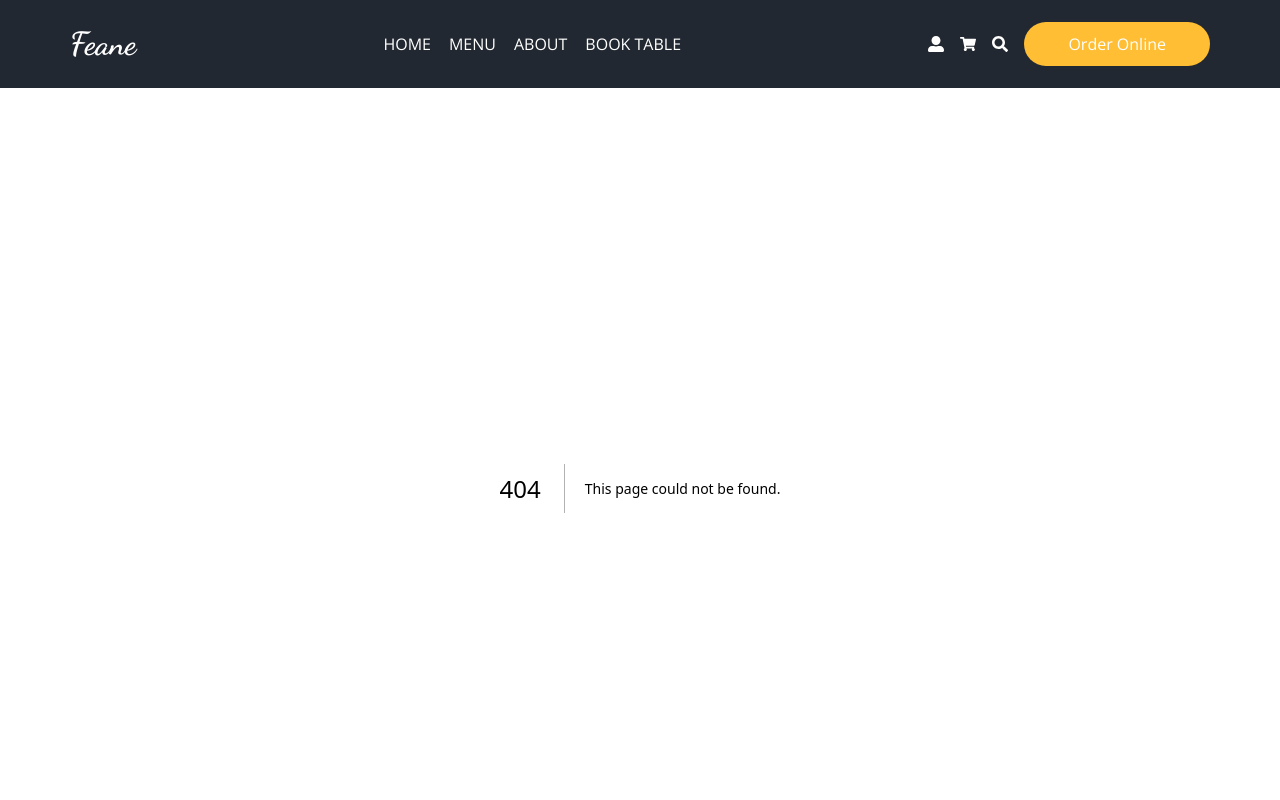
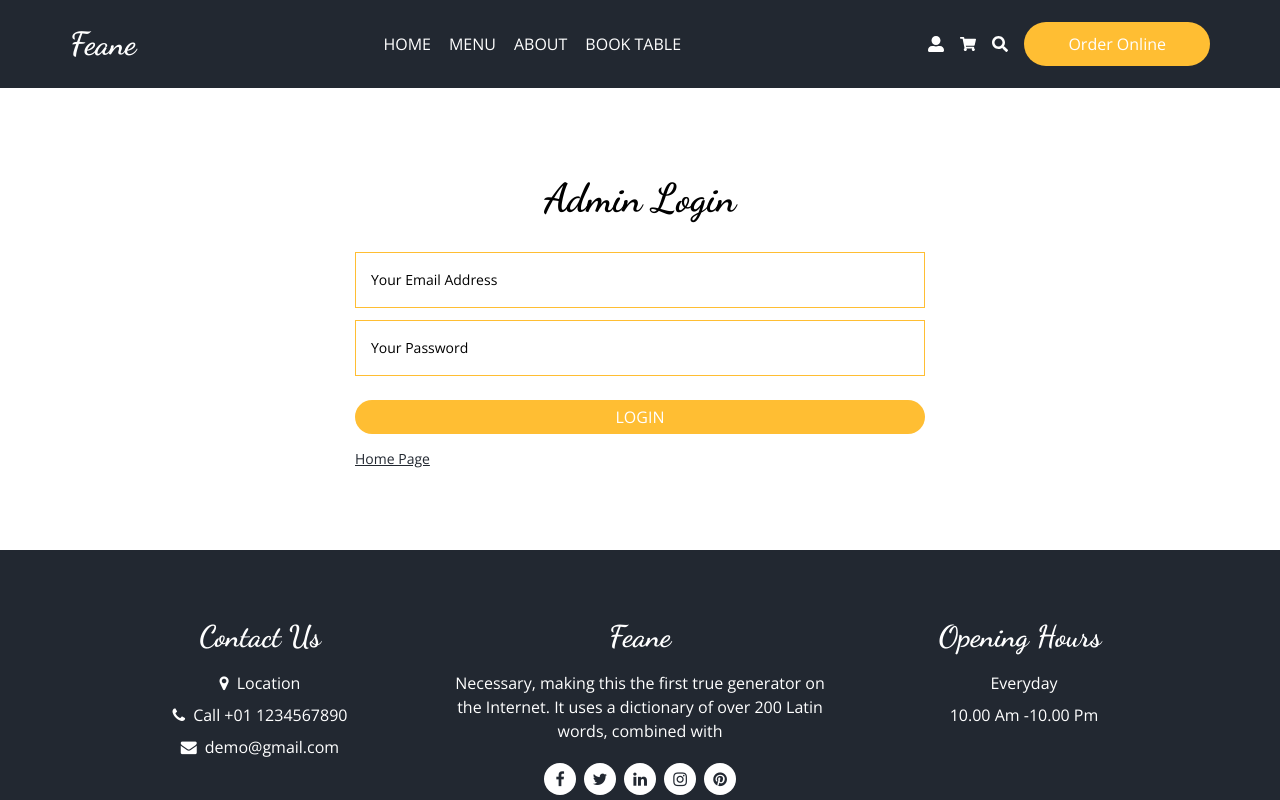
Before and after one commit to seval2019/yemeksiparis, a Next.js app: page /auth/admin in a window 1280 px wide. Before the commit this address had no page. Shown: the top 800 px of the page. Built offline with nearby package versions, Linux system fonts and the light colour scheme.

Commit message:
auth pages design

```diff
--- a/pages/about.jsx
+++ /dev/null
@@ -1,8 +0,0 @@
-
-const About = () => {
-  return (
-    <div>About</div>
-  )
-}
-
-export default About
--- /dev/null
+++ b/pages/auth/admin.jsx
@@ -0,0 +1,69 @@
+import { useFormik } from "formik";
+import Link from "next/link";
+import Input from "../../components/form/Input";
+import Title from "../../components/ui/Title";
+import { adminSchema } from "../../schema/admin";
+
+const Admin = () => {
+  const onSubmit = async (values, actions) => {
+    await new Promise((resolve) => setTimeout(resolve, 4000));
+    actions.resetForm();
+  };
+  const { values, errors, touched, handleSubmit, handleChange, handleBlur } =
+    useFormik({
+      initialValues: {
+        email: "",
+        password: "",
+      },
+      onSubmit,
+      validationSchema: adminSchema,
+    });
+
+  const inputs = [
+    {
+      id: 1,
+      name: "email",
+      type: "email",
+      placeholder: "Your Email Address",
+      value: values.email,
+      errorMessage: errors.email,
+      touched: touched.email,
+    },
+    {
+      id: 2,
+      name: "password",
+      type: "password",
+      placeholder: "Your Password",
+      value: values.password,
+      errorMessage: errors.password,
+      touched: touched.password,
+    },
+  ];
+  return (
+    <div className='container mx-auto'>
+      <form className='flex flex-col items-center my-20 md:w-1/2 w-full mx-auto' onSubmit={handleSubmit}>
+        <Title addClass="text-[40px] mb-6">Admin Login</Title>
+        <div className="flex flex-col gap-y-3 w-full">
+          {inputs.map((input) => (
+            <Input
+              key={input.id}
+              {...input}
+              onChange={handleChange}
+              onBlur={handleBlur}
+            />
+          ))}
+        </div>
+        <div className="flex flex-col w-full gap-y-3 mt-6">
+          <button className="btn-primary rounded-full">LOGIN</button>
+          <Link href="/home">
+            <span className="text-sm underline cursor-pointer text-secondary">
+              Home Page
+            </span>
+          </Link>
+        </div>
+      </form>
+    </div>
+  )
+}
+
+export default Admin
--- /dev/null
+++ b/pages/auth/login.jsx
@@ -0,0 +1,73 @@
+import { useFormik } from "formik";
+import Link from "next/link";
+import Input from "../../components/form/Input";
+import Title from "../../components/ui/Title";
+import { loginSchema } from "../../schema/login";
+
+const Login = () => {
+  const onSubmit = async (values, actions) => {
+    await new Promise((resolve) => setTimeout(resolve, 4000));
+    actions.resetForm();
+  };
+  const { values, errors, touched, handleSubmit, handleChange, handleBlur } =
+    useFormik({
+      initialValues: {
+        email: "",
+        password: "",
+      },
+      onSubmit,
+      validationSchema: loginSchema,
+    });
+
+  const inputs = [
+    {
+      id: 1,
+      name: "email",
+      type: "email",
+      placeholder: "Your Email Address",
+      value: values.email,
+      errorMessage: errors.email,
+      touched: touched.email,
+    },
+    {
+      id: 2,
+      name: "password",
+      type: "password",
+      placeholder: "Your Password",
+      value: values.password,
+      errorMessage: errors.password,
+      touched: touched.password,
+    },
+  ];
+  return (
+    <div className='container mx-auto'>
+      <form className='flex flex-col items-center my-20 md:w-1/2 w-full mx-auto' onSubmit={handleSubmit}>
+        <Title addClass="text-[40px] mb-6">Login</Title>
+        <div className="flex flex-col gap-y-3 w-full">
+          {inputs.map((input) => (
+            <Input
+              key={input.id}
+              {...input}
+              onChange={handleChange}
+              onBlur={handleBlur}
+            />
+          ))}
+        </div>
+        <div className="flex flex-col w-full gap-y-3 mt-6">
+          <button className="btn-primary rounded-full">LOGIN</button>
+          <button className="btn-primary !bg-secondary rounded-full">
+            <i className="fa fa-github mr-2 text-lg"></i>
+            GITHUB
+          </button>
+          <Link href="/auth/register">
+            <span className="text-sm underline cursor-pointer text-secondary">
+              Do you no have a account?
+            </span>
+          </Link>
+        </div>
+      </form>
+    </div>
+  )
+}
+
+export default Login
--- /dev/null
+++ b/pages/auth/register.jsx
@@ -0,0 +1,91 @@
+import { useFormik } from "formik";
+import Link from "next/link";
+import Input from "../../components/form/Input";
+import Title from "../../components/ui/Title";
+import { loginSchema } from "../../schema/login";
+import { registerSchema } from "../../schema/register";
+
+const Register = () => {
+  const onSubmit = async (values, actions) => {
+    await new Promise((resolve) => setTimeout(resolve, 4000));
+    actions.resetForm();
+  };
+  const { values, errors, touched, handleSubmit, handleChange, handleBlur } =
+    useFormik({
+        initialValues: {
+            fullName: "",
+            email: "",
+            password: "",
+            confirmPassword: "",
+          },
+      onSubmit,
+      validationSchema: registerSchema,
+    });
+
+  const inputs = [
+    {
+        id: 1,
+        name: "fullName",
+        type: "text",
+        placeholder: "Your Full Name",
+        value: values.fullName,
+        errorMessage: errors.fullName,
+        touched: touched.fullName,
+    },
+    {
+        id: 2,
+        name: "email",
+        type: "email",
+        placeholder: "Your Email Address",
+        value: values.email,
+        errorMessage: errors.email,
+        touched: touched.email,
+      },
+    {
+      id: 3,
+      name: "password",
+      type: "password",
+      placeholder: "Your Password",
+      value: values.password,
+      errorMessage: errors.password,
+      touched: touched.password,
+    },
+    {
+        id: 4,
+        name: "confirmPassword",
+        type: "confirmPassword",
+        placeholder: "Your Confirm Password",
+        value: values.confirmPassword,
+        errorMessage: errors.confirmPassword,
+        touched: touched.confirmPassword,
+      },
+  ];
+  return (
+    <div className='container mx-auto'>
+      <form className='flex flex-col items-center my-20 md:w-1/2 w-full mx-auto' onSubmit={handleSubmit}>
+        <Title addClass="text-[40px] mb-6">Register</Title>
+        <div className="flex flex-col gap-y-3 w-full">
+          {inputs.map((input) => (
+            <Input
+              key={input.id}
+              {...input}
+              onChange={handleChange}
+              onBlur={handleBlur}
+            />
+          ))}
+        </div>
+        <div className="flex flex-col w-full gap-y-3 mt-6">
+          <button className="btn-primary rounded-full">REGISTER</button>
+          <Link href="/auth/login">
+            <span className="text-sm underline cursor-pointer text-secondary">
+              Do you no have a account?
+            </span>
+          </Link>
+        </div>
+      </form>
+    </div>
+  )
+}
+
+
+export default Register
--- /dev/null
+++ b/schema/admin.js
@@ -0,0 +1,12 @@
+import * as Yup from "yup";
+
+export const adminSchema = Yup.object({
+  email: Yup.string().required("Email is required.").email("Email is invalid."),
+  password: Yup.string()
+    .required("Password is required.")
+    .min(8, "Password must be at least 8 characters.")
+    .matches(
+      /^(?=.*[a-z])(?=.*[A-Z])(?=.*\d)(?=.*[@$!%*?&])[A-Za-z\d@$!%*?&]{8,}$/,
+      "Password must contain at least one uppercase, one lowercase, one number and one special character."
+    ),
+});
--- /dev/null
+++ b/schema/login.js
@@ -0,0 +1,12 @@
+import * as Yup from "yup";
+
+export const loginSchema = Yup.object({
+  email: Yup.string().required("Email is required.").email("Email is invalid."),
+  password: Yup.string()
+    .required("Password is required.")
+    .min(8, "Password must be at least 8 characters.")
+    .matches(
+      /^(?=.*[a-z])(?=.*[A-Z])(?=.*\d)(?=.*[@$!%*?&])[A-Za-z\d@$!%*?&]{8,}$/,
+      "Password must contain at least one uppercase, one lowercase, one number and one special character."
+    ),
+});
--- /dev/null
+++ b/schema/register.js
@@ -0,0 +1,18 @@
+import * as Yup from "yup";
+
+export const registerSchema = Yup.object({
+  fullName: Yup.string()
+    .required("Full name is required.")
+    .min(3, "Full name must be at least 3 characters."),
+  email: Yup.string().required("Email is required.").email("Email is invalid."),
+  password: Yup.string()
+    .required("Password is required.")
+    .min(8, "Password must be at least 8 characters.")
+    .matches(
+      /^(?=.*[a-z])(?=.*[A-Z])(?=.*\d)(?=.*[@$!%*?&])[A-Za-z\d@$!%*?&]{8,}$/,
+      "Password must contain at least one uppercase, one lowercase, one number and one special character."
+    ),
+  confirmPassword: Yup.string()
+    .required("Confirm password is required.")
+    .oneOf([Yup.ref("password"), null], "Passwords must match."),
+});
```
